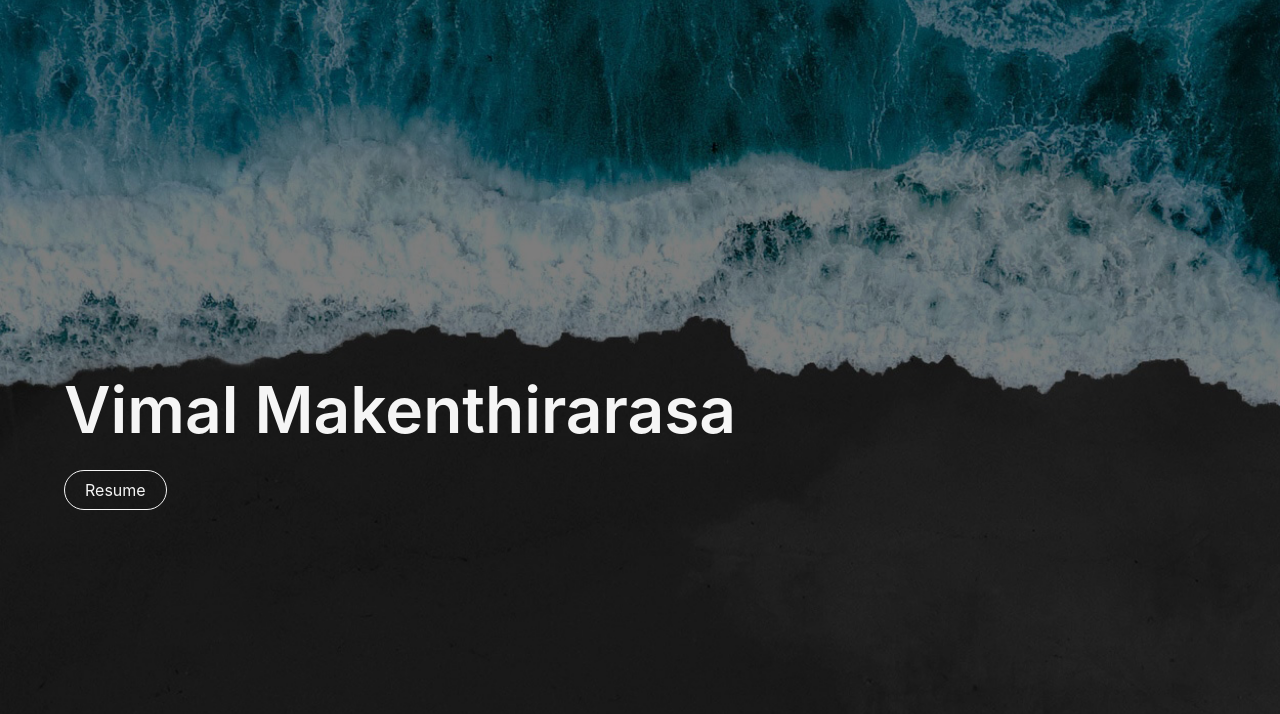
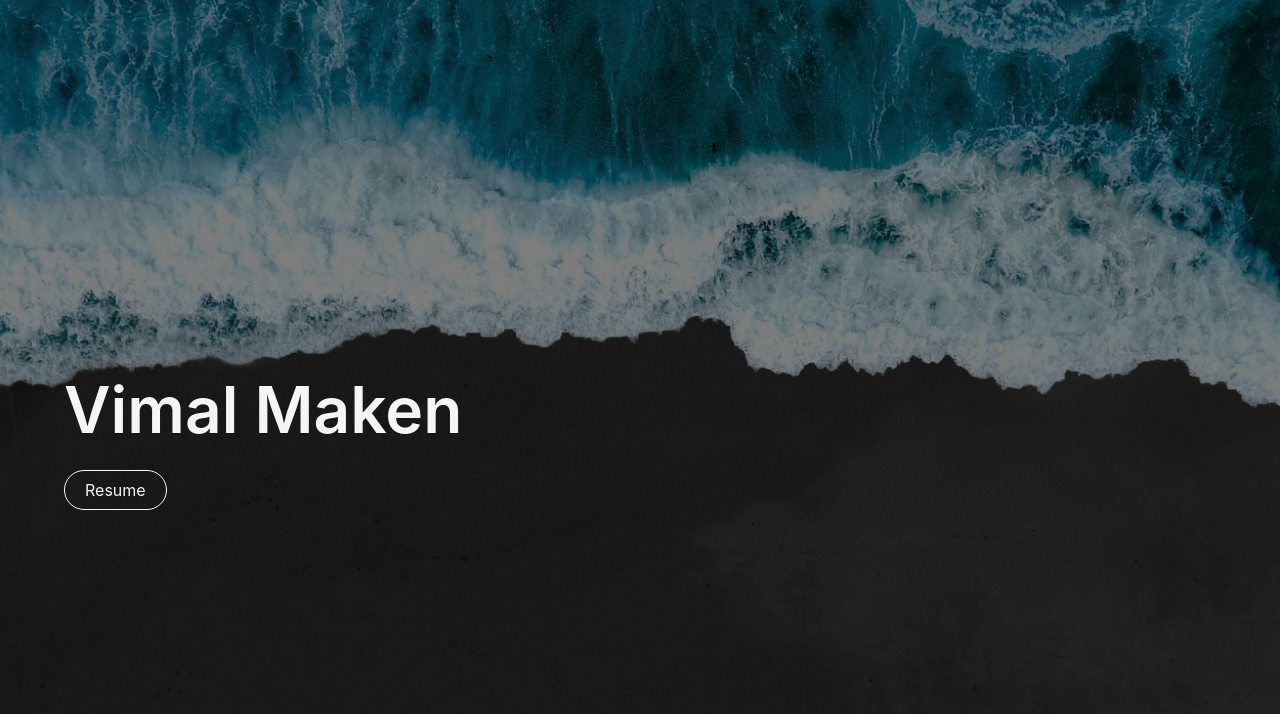
Before and after one commit to VimalMaken/vimalmaken.github.io, a plain HTML site: page index.html in a window 1280 px wide. Shown: the part 86-800 px from the top of the page. Drawn offline with Linux system fonts and the light colour scheme.

Commit message:
Update index.html

```diff
--- a/index.html
+++ b/index.html
@@ -73,7 +73,7 @@
 					<br></br>
 					<br></br>
 					<h1 class="title has-text-light">
-						Vimal Makenthirarasa
+						Vimal Maken
 					</h1>
 					<a class="button is-light is-rounded is-outlined" href="./resume.pdf">
 						Resume
```
